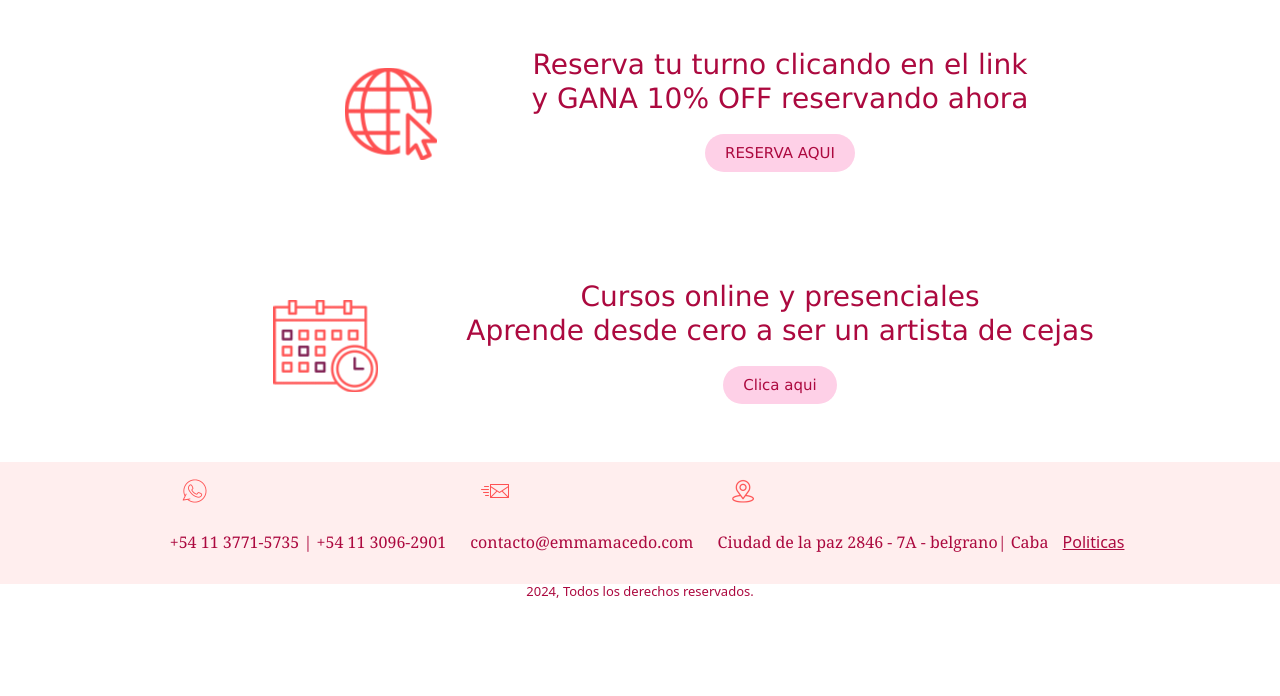
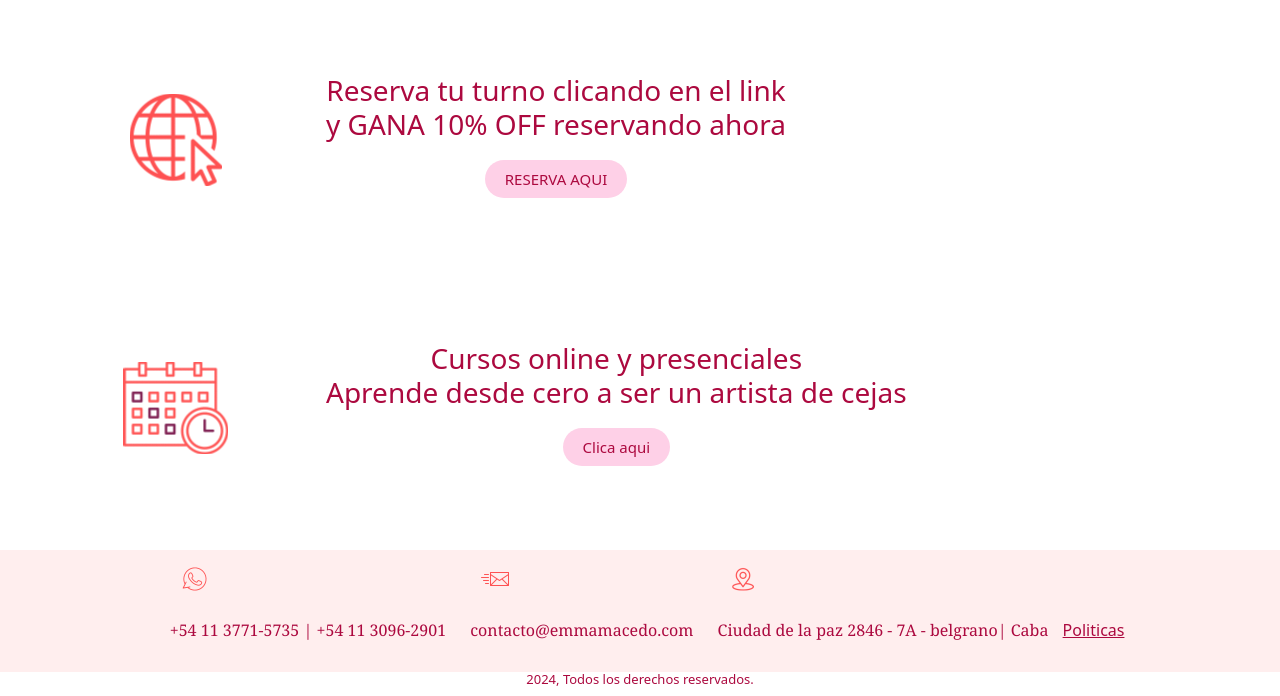
Before and after one commit to EmanuellaMacedo/macedo-estetica, a website: page index.html in a window 1280 px wide. Shown: the part 1224-1920 px from the top of the page. Before the commit the page ends 1832 px from the top, so only its background shows below. Drawn offline with nearby package versions, Linux system fonts and the light colour scheme.

Commit message:
cambios flex

```diff
--- a/scss/layout/_index.scss
+++ b/scss/layout/_index.scss
@@ -73,15 +73,18 @@
 
   .gana-10{
     display: flex;
-    font-family: 'Lucida Sans', 'Lucida Sans Regular', 'Lucida Grande', 'Lucida Sans Unicode', Geneva, Verdana, sans-serif;
-    justify-content: center;
     align-items: center;
     text-align: center;
     color: $third-color;
-    line-height: 20px;
+    line-height: 50px;
     margin: 50px;
-    margin: 0;
-    padding: 0%;
+    margin: 1rem;
+    padding: 10px 20px;
+    flex-direction: row;
+    flex-wrap: wrap;
+    gap: 10px;
+
+
 
   }
 
```
Also changed, not shown: css/style.css, 1 other file.
